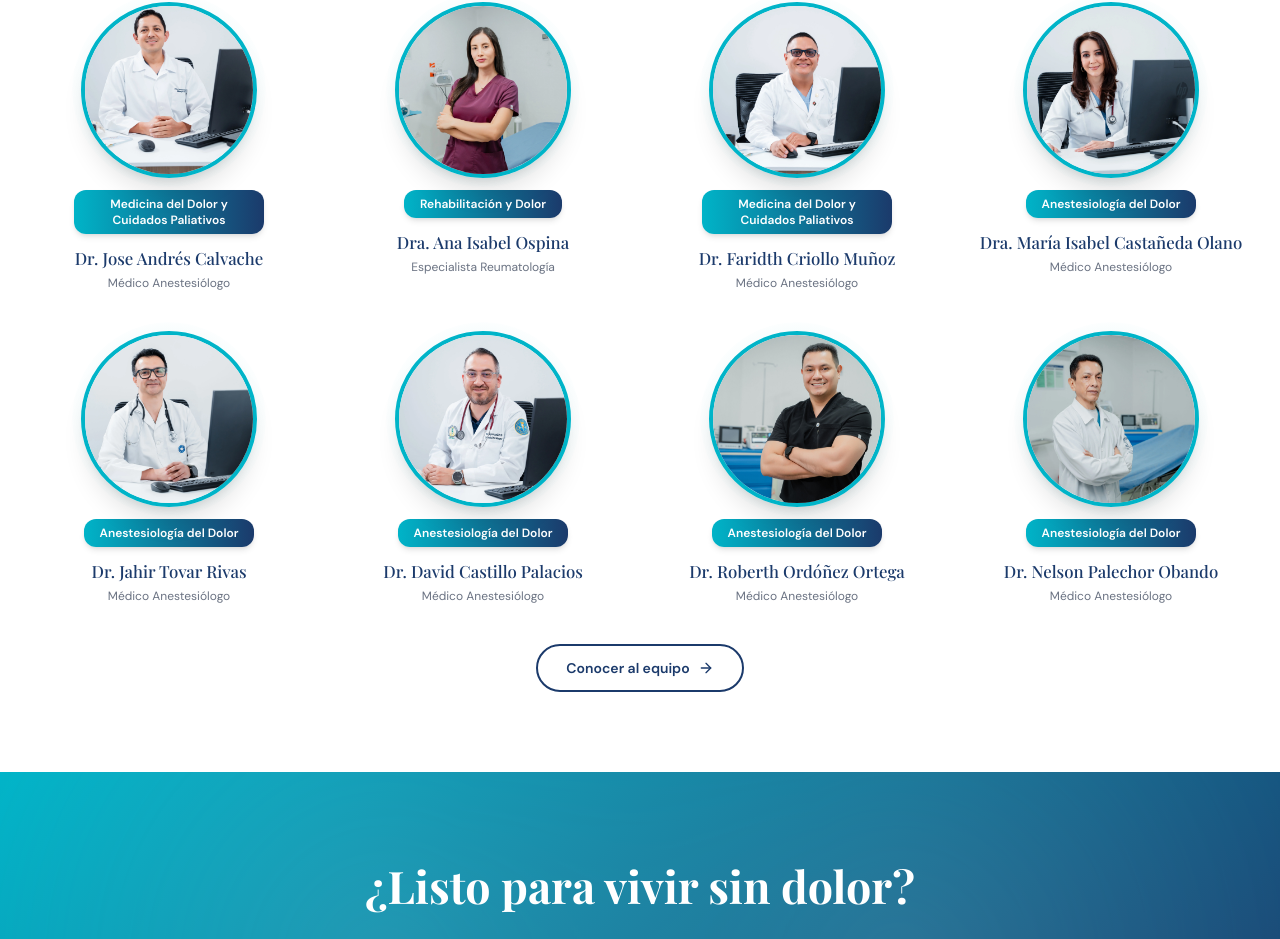
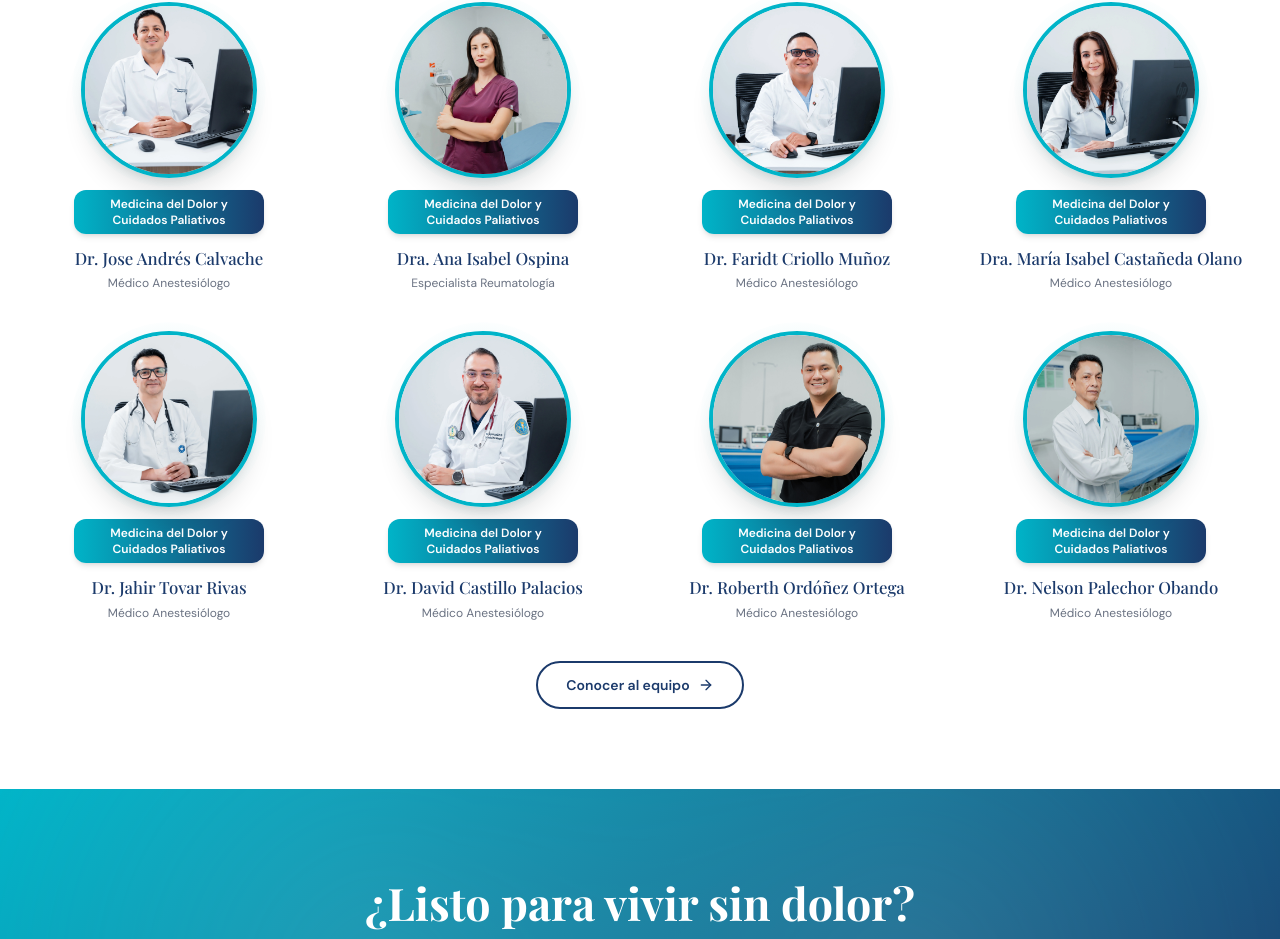
Before and after one commit to CIMDOL/cimdol.github.io, a React (Vite) app: page / in a window 1280 px wide. Shown: the part 3189-4128 px from the top of the page. Built offline with nearby package versions, Linux system fonts and the light colour scheme; a web font is replaced by a local one.

Commit message:
fix: correct spelling and update specialties for doctors in data

```diff
--- a/src/app/data/doctors.ts
+++ b/src/app/data/doctors.ts
@@ -4,7 +4,7 @@
 import calvache4 from '@assets/medicos/drAndres/calvache4.webp';
 //Imágenes de Dra. Ana Isabel
 import anai1 from '@assets/medicos/drAnai/anai1.webp';
-//Imágenes de Dr. Faridth Criollo Muñoz
+//Imágenes de Dr. Faridt Criollo Muñoz
 import farith1 from '@assets/medicos/drFarith/farith1.webp';
 //Imágenes de Dra. María Isabel Castañeda Olano
 import drMaria1 from '@assets/medicos/drMaria/drMaria1.webp';
@@ -44,14 +44,14 @@
   {
     id: 2,
     name: "Dra. Ana Isabel Ospina",
-    specialty: "Rehabilitación y Dolor",
+    specialty: "Medicina del Dolor y Cuidados Paliativos",
     credentials: "Especialista Reumatología",
     bio: "Médica fisiatra con amplia experiencia en rehabilitación del paciente con dolor crónico. Integra tratamientos físicos, funcionales y psicológicos para una recuperación integral.",
     imageUrl: anai1,
   },
   {
     id: 3,
-    name: "Dr. Faridth Criollo Muñoz",
+    name: "Dr. Faridt Criollo Muñoz",
     specialty: "Medicina del Dolor y Cuidados Paliativos",
     credentials: "Médico Anestesiólogo",
     bio: "Anestesiólogo especialista en procedimientos intervencionistas mínimamente invasivos para el dolor de columna y articulaciones. Formado en centros de referencia internacionales.",
@@ -60,7 +60,7 @@
   {
     id: 4,
     name: "Dra. María Isabel Castañeda Olano",
-    specialty: "Anestesiología del Dolor",
+    specialty: "Medicina del Dolor y Cuidados Paliativos",
     credentials: "Médico Anestesiólogo",
     bio: "Médica anestesióloga comprometida con el manejo integral del dolor crónico y la humanización del cuidado médico.",
     imageUrl: drMaria1,
@@ -69,7 +69,7 @@
   {
     id: 5,
     name: "Dr. Jahir Tovar Rivas",
-    specialty: "Anestesiología del Dolor",
+    specialty: "Medicina del Dolor y Cuidados Paliativos",
     credentials: "Médico Anestesiólogo",
     bio: "Anestesiólogo con enfoque en el diagnóstico y tratamiento de síndromes dolorosos neuropáticos. Especialista en terapias avanzadas para el manejo del dolor crónico.",
     imageUrl: drJahir2,
@@ -78,7 +78,7 @@
   {
     id: 6,
     name: "Dr. David Castillo Palacios",
-    specialty: "Anestesiología del Dolor",
+    specialty: "Medicina del Dolor y Cuidados Paliativos",
     credentials: "Médico Anestesiólogo",
     bio: "Médico anestesiólogo comprometido con el manejo integral del dolor crónico y el bienestar de sus pacientes.",
     imageUrl: david1,
@@ -86,7 +86,7 @@
   {
     id: 7,
     name: "Dr. Roberth Ordóñez Ortega",
-    specialty: "Anestesiología del Dolor",
+    specialty: "Medicina del Dolor y Cuidados Paliativos",
     credentials: "Médico Anestesiólogo",
     bio: "Médico anestesiólogo especialista en el tratamiento del dolor crónico con enfoque en procedimientos de vanguardia.",
     imageUrl: roberaA1,
@@ -95,7 +95,7 @@
   {
     id: 8,
     name: "Dr. Nelson Palechor Obando",
-    specialty: "Anestesiología del Dolor",
+    specialty: "Medicina del Dolor y Cuidados Paliativos",
     credentials: "Médico Anestesiólogo",
     bio: "Médico anestesiólogo con experiencia en el manejo intervencionista y farmacológico del dolor.",
     imageUrl: nelsonp1,
```
